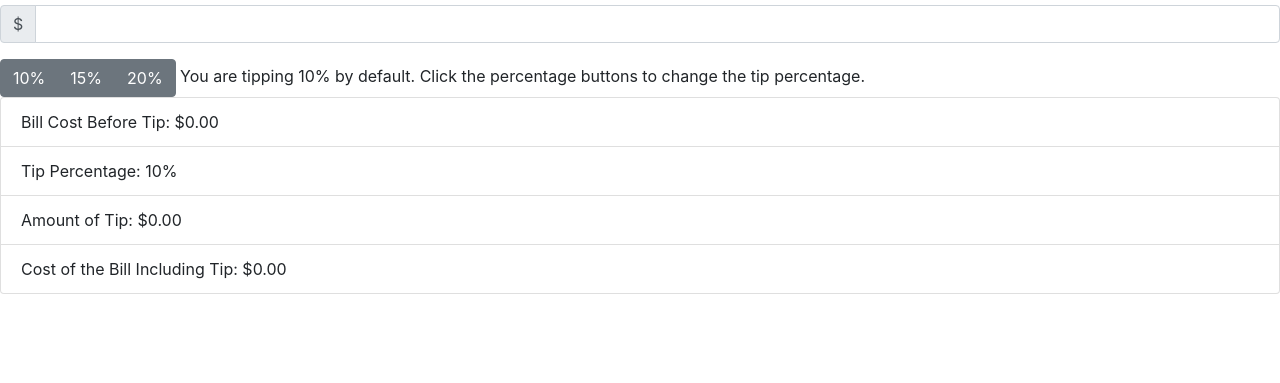
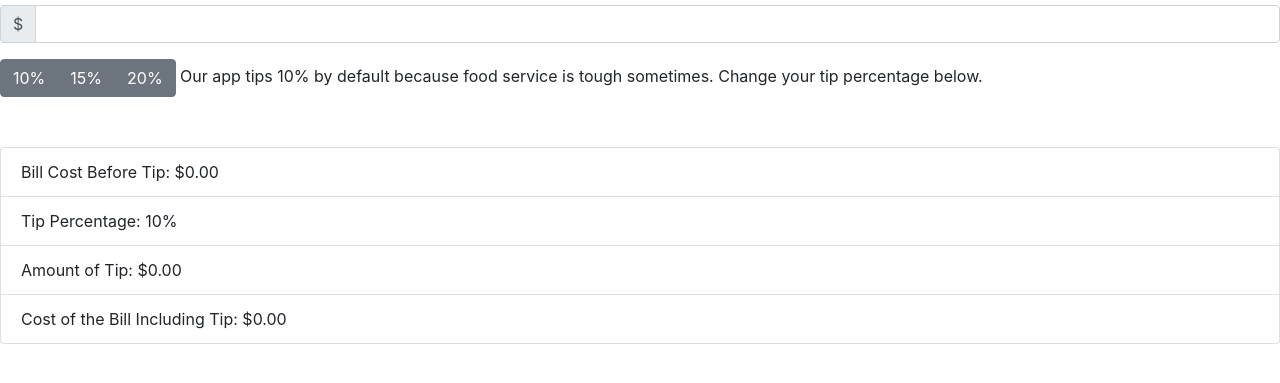
Before and after one commit to rgalinas26/few100-lab-rgg, a website built with webpack: page src/index.html in a window 1280 px wide. Shown: the part 51-434 px from the top of the page. Built offline with nearby package versions, Linux system fonts and the light colour scheme.

Commit message:
Added margin-top to ul html element

```diff
--- a/src/index.html
+++ b/src/index.html
@@ -40,8 +40,9 @@
               id="twentyPercent"
               value=20>20%</button>
     </div>
-    <span id="tipMessage">You are tipping 10% by default. Click the percentage buttons to change the tip
-      percentage.</span>
+    <span id="tipMessage">Our app tips 10% by default because food service is tough sometimes. Change your tip
+      percentage
+      below.</span>
 
     <ul class="list-group">
       <li class="list-group-item"
--- a/src/styles.css
+++ b/src/styles.css
@@ -4,3 +4,6 @@ input.error {
   border: 4px solid red;
   background: red;
 }
+.list-group{
+    margin-top: 50px;
+}
```
